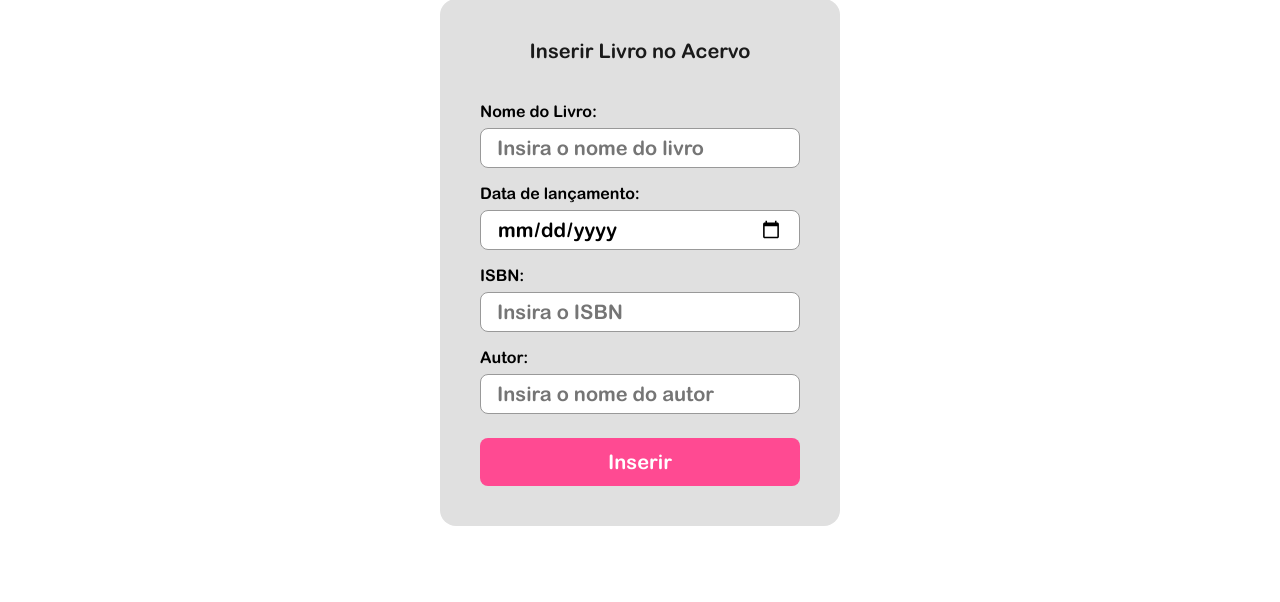
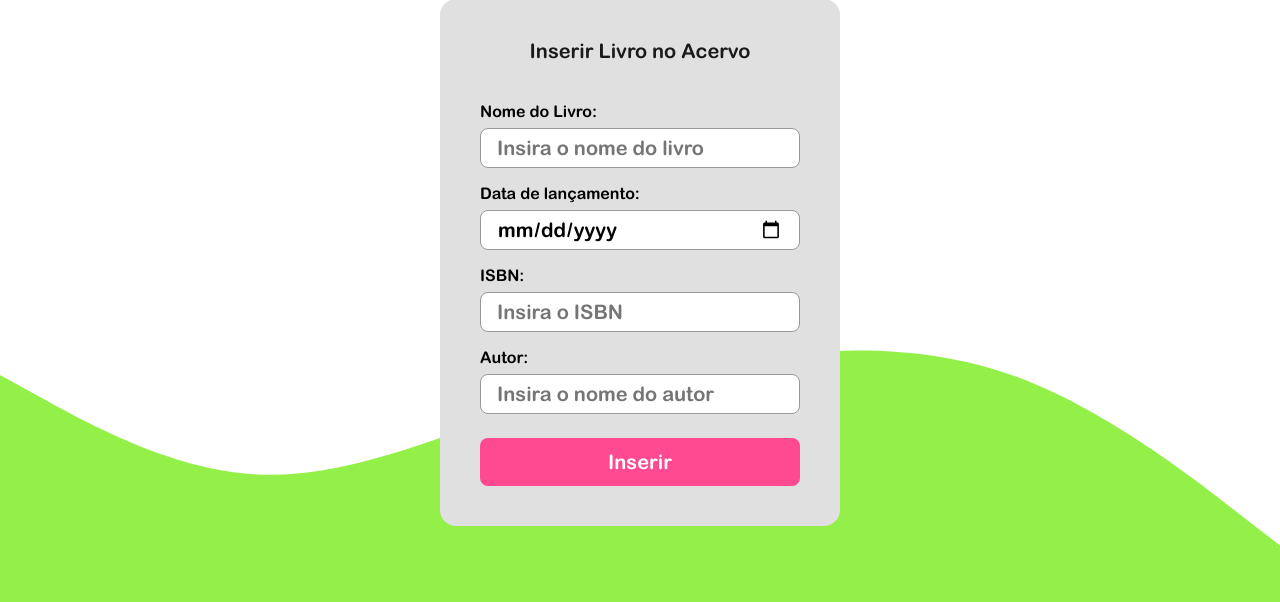
Before and after one commit to juliokozarewicz/bookberry, a Django app: page /insert in a window 1280 px wide. Shown: the part 198-800 px from the top of the page. Run offline with Django 5.2, Linux system fonts and the light colour scheme; the visitor is signed in with stand-in values (Sample User, id 1).

Commit message:
[ DESIGN ] ( desenvolvimento ) Estilização da ui.

```diff
--- a/statics/core/css/insert.css
+++ b/statics/core/css/insert.css
@@ -84,6 +84,7 @@
 }
 
 #forminsert {
+	z-index: 30;
 	width: 50vh;
 
 	margin-top: 30vh;
@@ -153,3 +154,9 @@ section {
 	align-items: center;
 	justify-content: center;
 }
+
+#svgwave {
+	z-index: 2;
+	position: absolute;
+	bottom: 0vh;
+}
--- a/templates/core/insert.html
+++ b/templates/core/insert.html
@@ -49,5 +49,9 @@
 
     </section>
 
+    <svg id="svgwave" xmlns="http://www.w3.org/2000/svg" viewBox="0 0 1440 320">
+        <path fill="#93F048" fill-opacity="1" d="M0,64L48,90.7C96,117,192,171,288,176C384,181,480,139,576,106.7C672,75,768,53,864,42.7C960,32,1056,32,1152,69.3C1248,107,1344,181,1392,218.7L1440,256L1440,320L1392,320C1344,320,1248,320,1152,320C1056,320,960,320,864,320C768,320,672,320,576,320C480,320,384,320,288,320C192,320,96,320,48,320L0,320Z"></path>
+    </svg>
+
 {% endblock %}
 </html>
```
